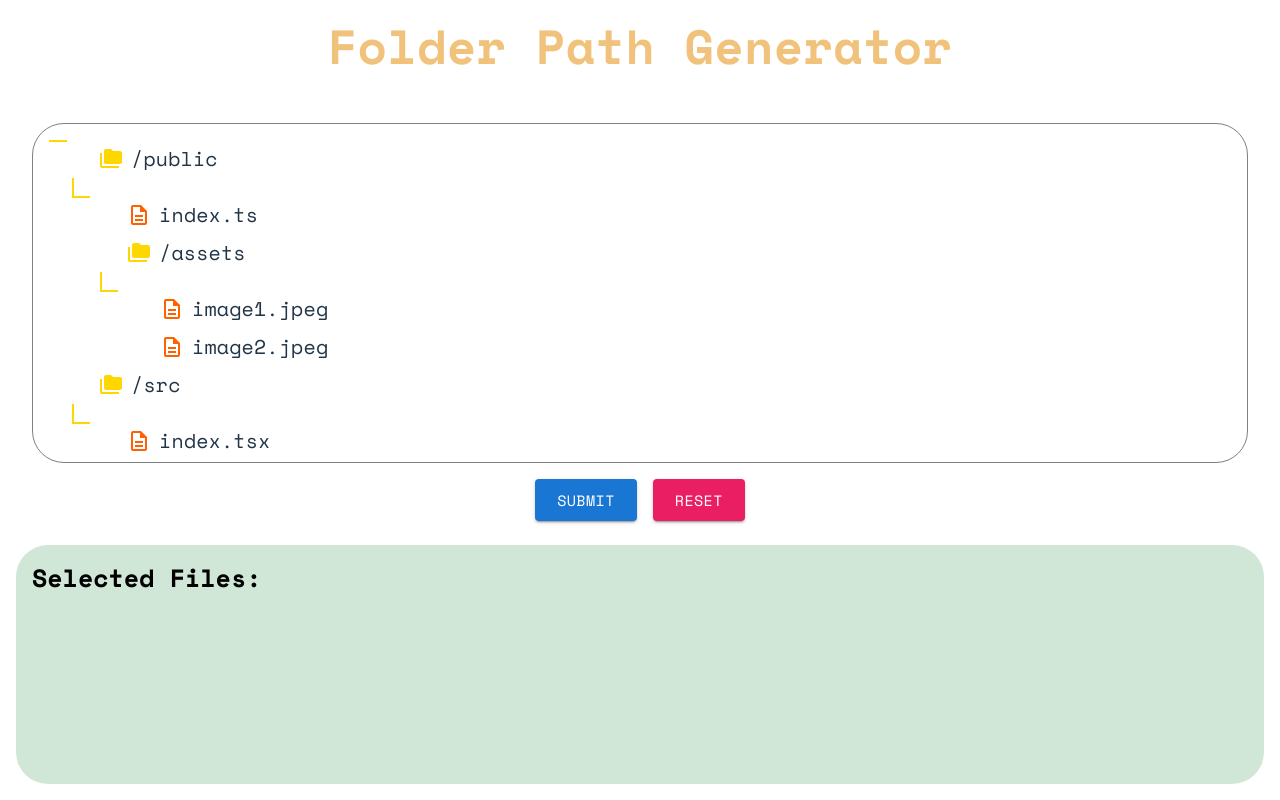
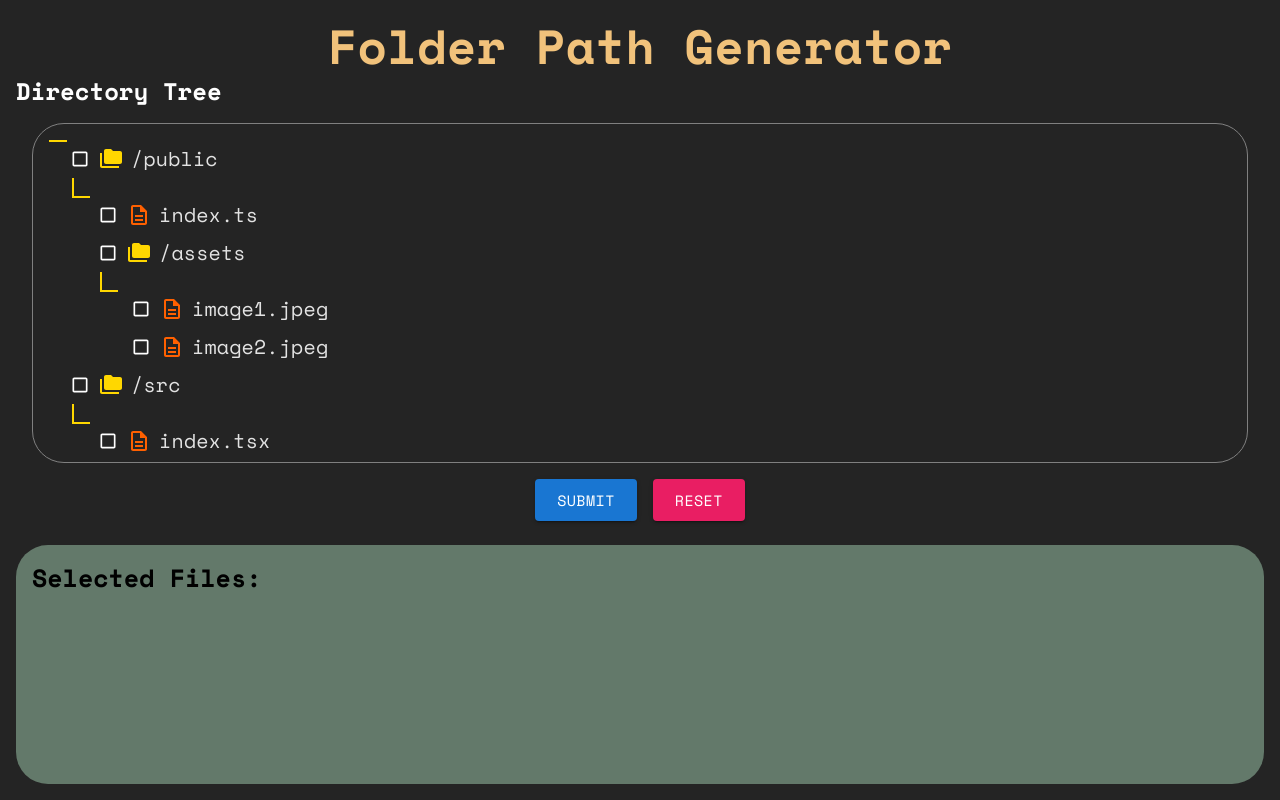
Before and after one commit to PawanGulati/PingSafe-Assigment, a React (Vite) app: page / in a window 1280 px wide. Built offline with nearby package versions, Linux system fonts and the light colour scheme.

Commit message:
fix: made dark theme default:

```diff
--- a/src/index.css
+++ b/src/index.css
@@ -55,13 +55,18 @@ button:focus-visible {
 
 @media (prefers-color-scheme: light) {
   :root {
-    color: #213547;
-    background-color: #ffffff;
+    /* color: #213547;
+    background-color: #ffffff; */
+    color: rgba(255, 255, 255, 0.87);
+
+    background-color: #242424;
   }
   a:hover {
-    color: #747bff;
+    color: #535bf2;
+    /* color: #747bff; */
   }
   button {
-    background-color: #f9f9f9;
+    /* background-color: #f9f9f9; */
+    background-color: #1a1a1a;
   }
 }
```
